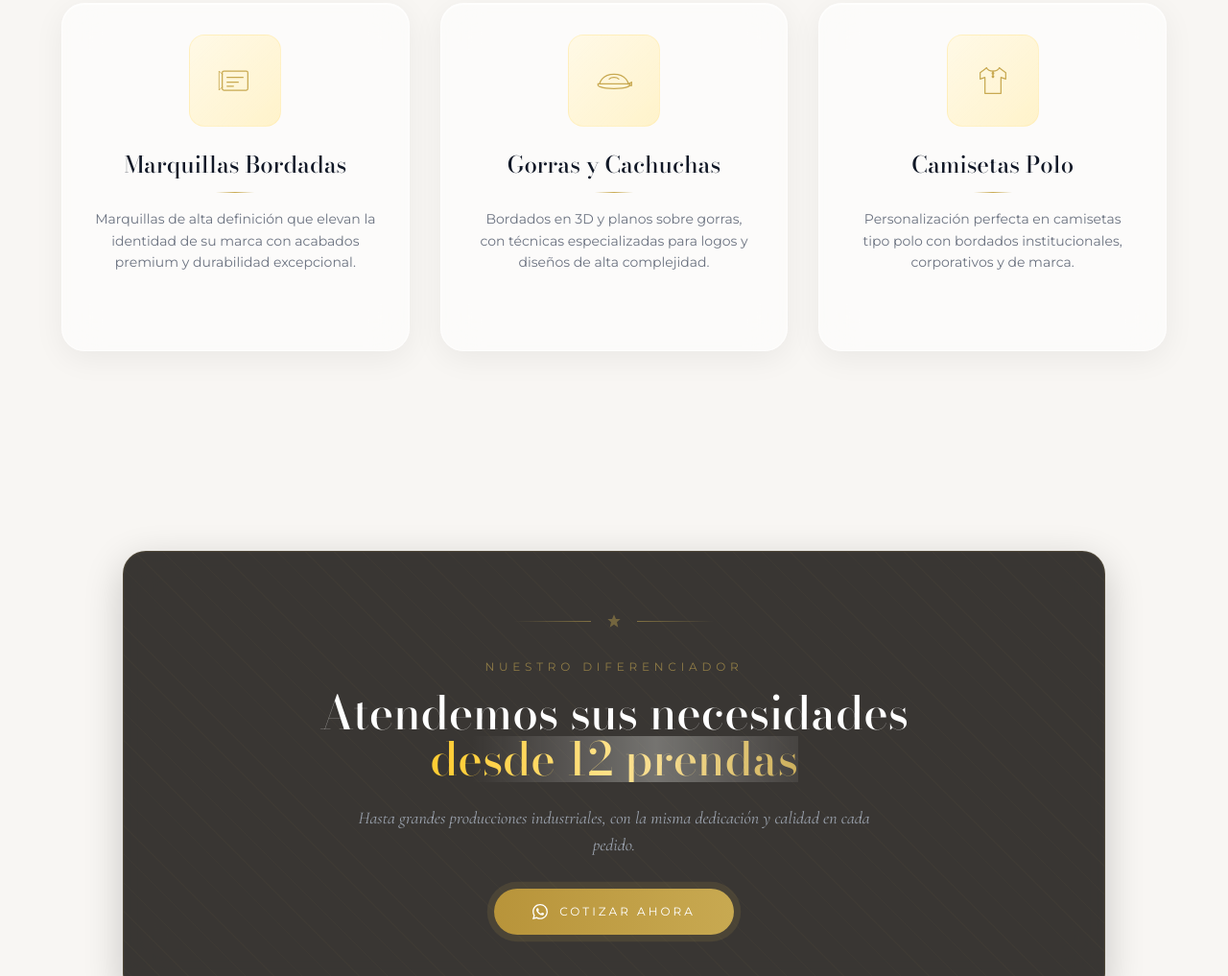
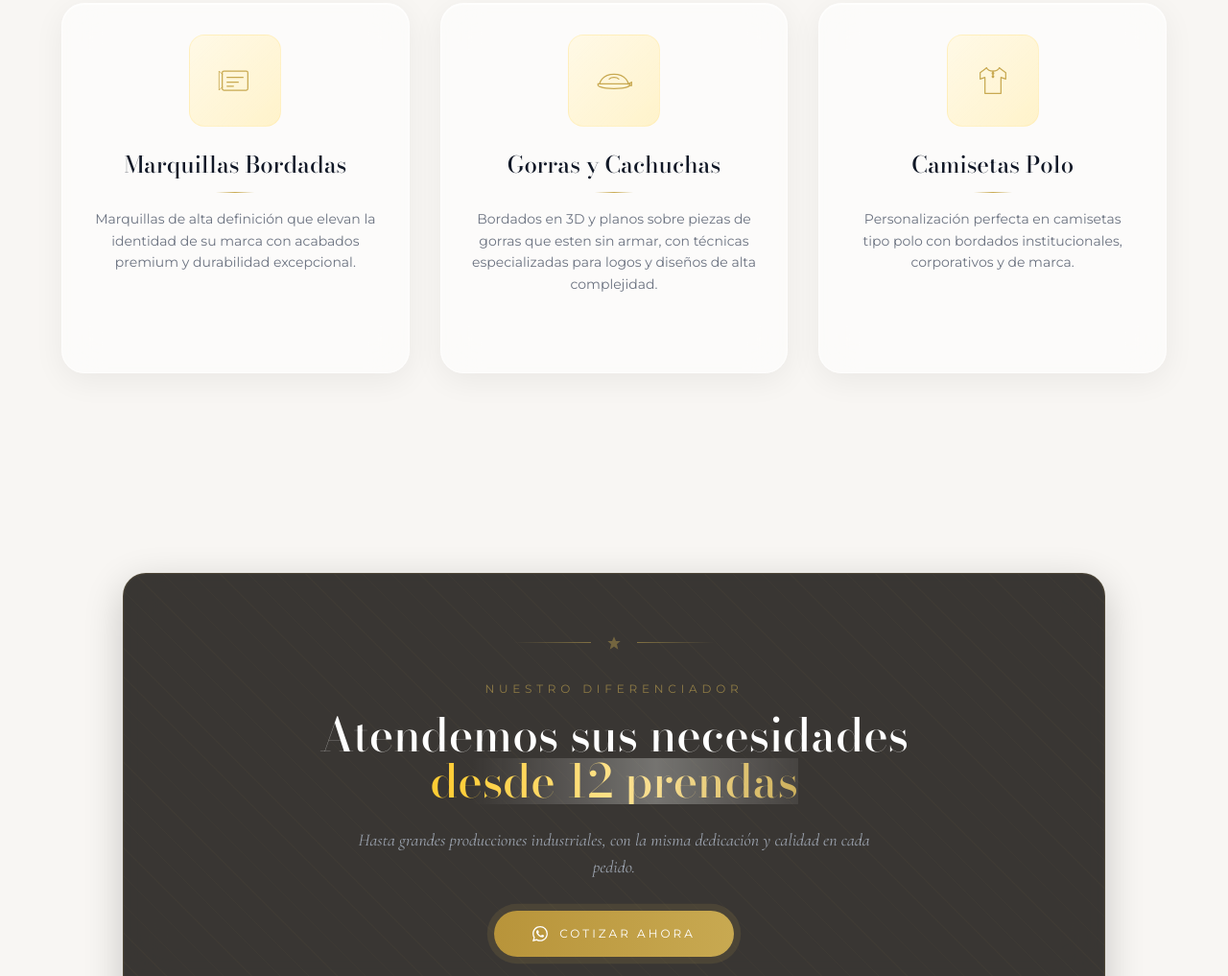
Before and after one commit to isazacorreadiego-cpu/onlyV6, a plain HTML site: page index.html in a window 1280 px wide. Shown: the part 3547-4564 px from the top of the page at 96% size. Drawn offline with nearby package versions, Linux system fonts and the light colour scheme.

Commit message:
Update index.html

```diff
--- a/index.html
+++ b/index.html
@@ -502,7 +502,7 @@
                 <div data-aos="fade-up" data-aos-delay="250" class="levitate glass rounded-3xl p-8 text-center group cursor-pointer">
                     <div class="service-icon w-24 h-24 mx-auto mb-6 rounded-2xl bg-gradient-to-br from-gold-50 to-gold-100/80 border border-gold-200/40 flex items-center justify-center"><svg width="40" height="40" viewBox="0 0 48 48" fill="none" stroke="#C8A951" stroke-width="1.5" stroke-linecap="round"><path d="M6 28C6 28 8 16 24 16C40 16 42 28 42 28"/><path d="M4 28H44V30C44 30 42 34 24 34C6 34 4 30 4 30V28Z"/><path d="M42 28L46 26V30L42 30"/><path d="M18 22C18 22 20 20 24 20C28 20 30 22 30 22"/></svg></div>
                     <h3 class="font-display text-2xl font-medium text-gray-900 mb-3">Gorras y Cachuchas</h3><div class="gold-line w-10 mx-auto mb-4"></div>
-                    <p class="text-sm text-gray-500 leading-relaxed">Bordados en 3D y planos sobre gorras, con técnicas especializadas para logos y diseños de alta complejidad.</p>
+                    <p class="text-sm text-gray-500 leading-relaxed">Bordados en 3D y planos sobre piezas de gorras que esten sin armar, con técnicas especializadas para logos y diseños de alta complejidad.</p>
                     <div class="mt-6 opacity-0 group-hover:opacity-100 transition-opacity duration-300"><span class="text-xs tracking-[0.2em] uppercase text-gold-600">Solicitar Cotización →</span></div>
                 </div>
                 <div data-aos="fade-up" data-aos-delay="400" class="levitate glass rounded-3xl p-8 text-center group cursor-pointer">
```
